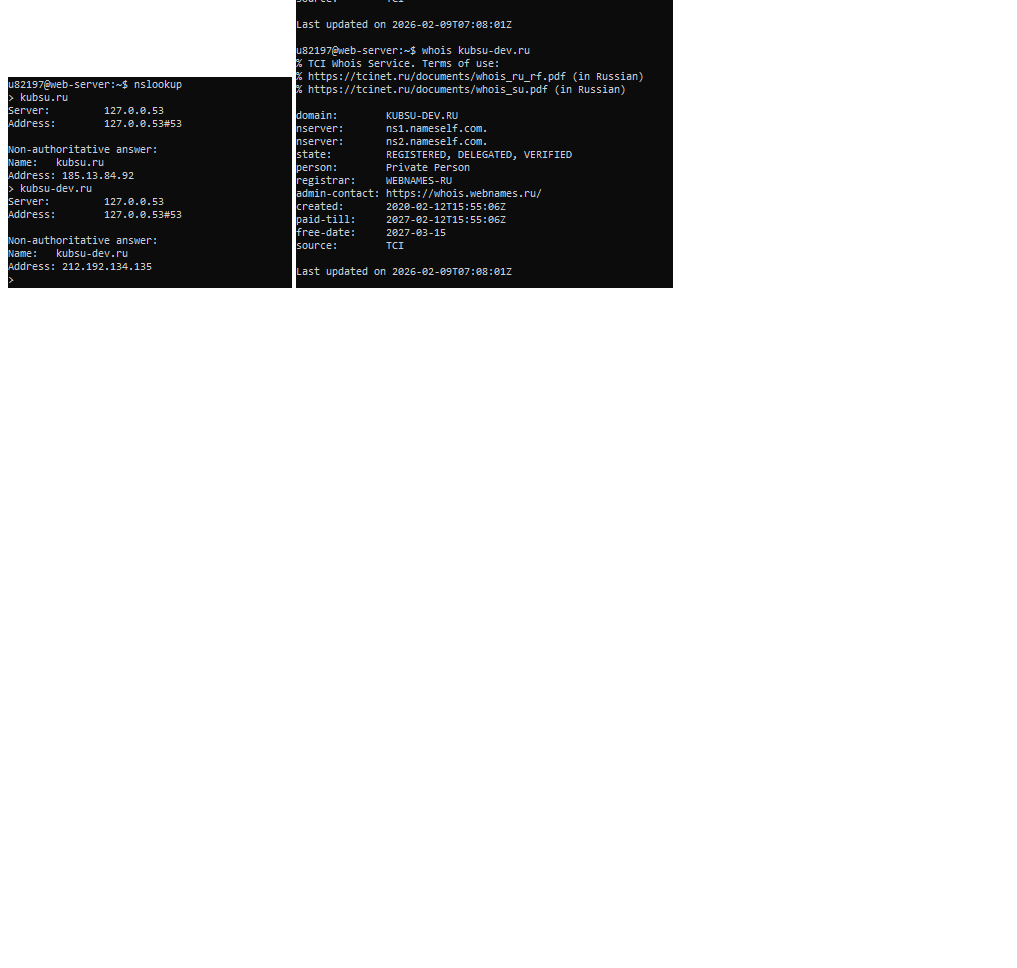
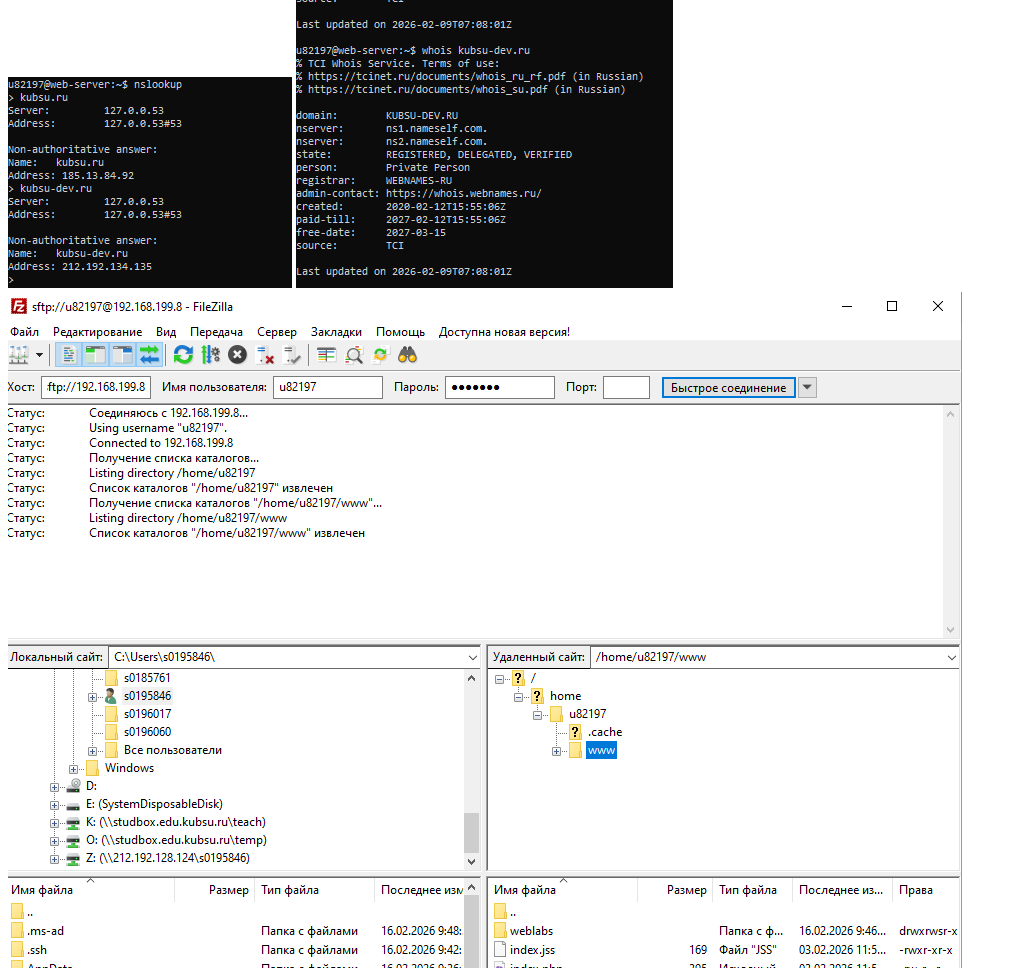
Before and after one commit to Heralt529/weblabs, a plain HTML site: page index.html in a window 1280 px wide. Shown: the part 752-1720 px from the top of the page, without its empty margins (0-1017 px from the left). Before the commit the page ends 1052 px from the top, so only its background shows below. Drawn offline with Linux system fonts and the light colour scheme.

Commit message:
Update index.html

```diff
--- a/index.html
+++ b/index.html
@@ -4,5 +4,7 @@
         <img src = "ping screenshot.PNG">
         <img src = "nslookup screenshot.PNG">
         <img src = "whois screenshot.PNG">
+        <img src = "filezilla screenshot.PNG">
     </body>
+
 </html>
```
